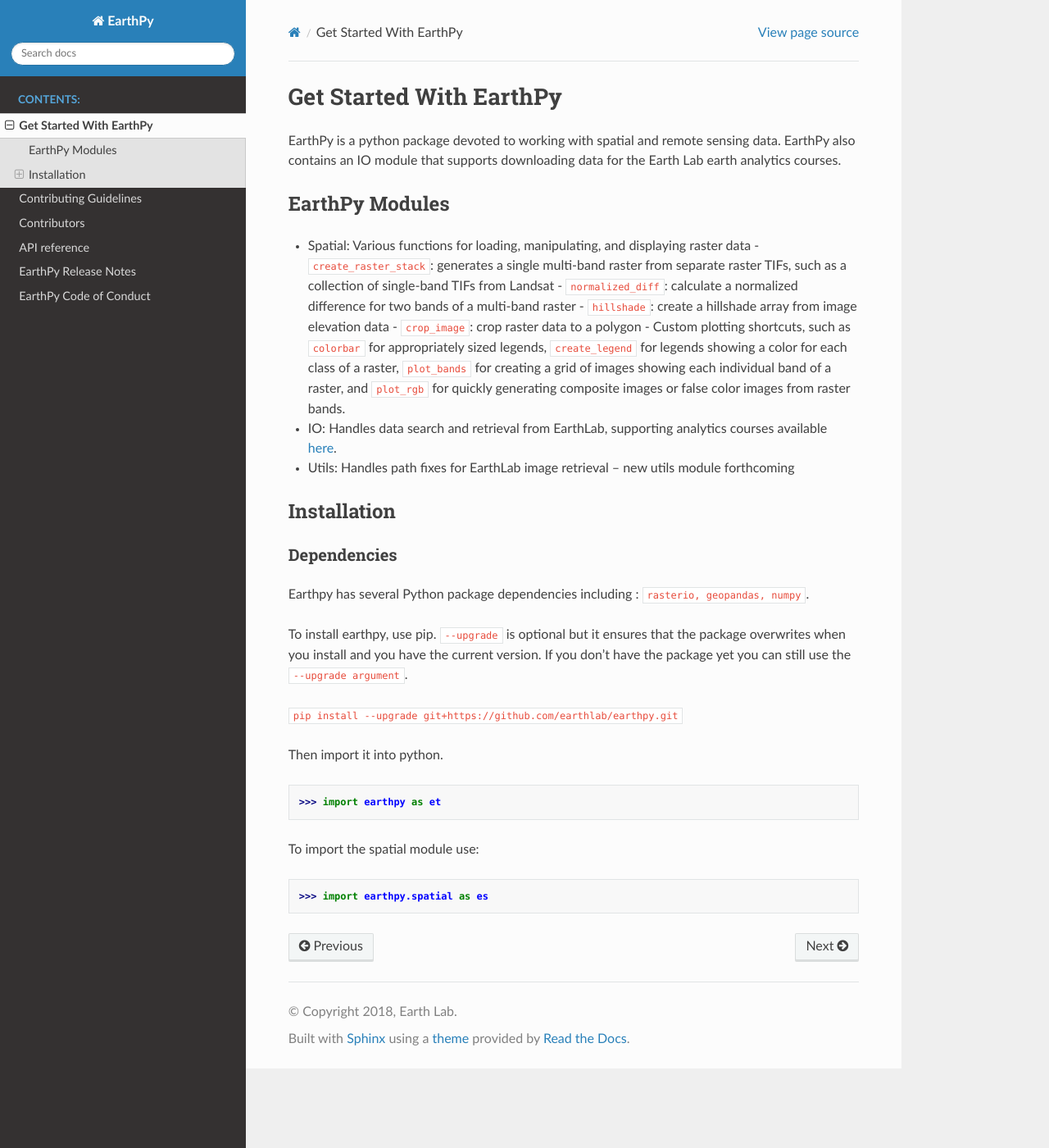
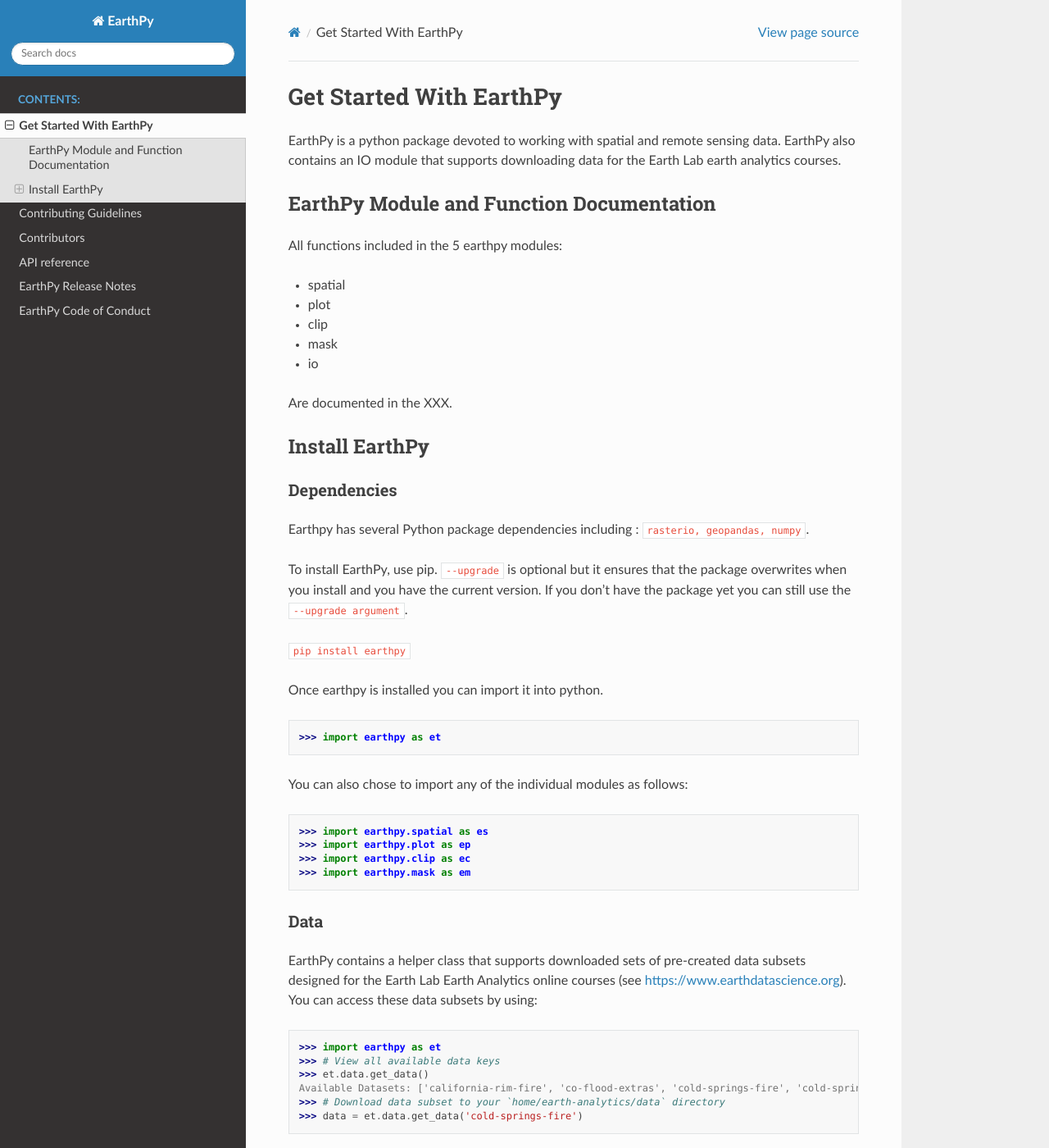
Before and after one commit to earthlab/earthpy, a Sphinx documentation site: the page built from docs/get-started.rst, in a window 1280 px wide and 1400 px high. Shown: the whole window at 82% size. Built offline with Sphinx 7.4.7 and the Read the Docs theme 2.0.0, drawn with Linux system fonts in a browser that asks for light colours.

Commit message:
start at updating the get started page

```diff
--- a/docs/get-started.rst
+++ b/docs/get-started.rst
@@ -5,43 +5,56 @@
 data. EarthPy also contains an IO module that supports downloading data for the
 Earth Lab earth analytics courses.
 
-EarthPy Modules
+EarthPy Module and Function Documentation
+-----------------------------------------
+
+All functions included in the 5 earthpy modules:
+
+- spatial
+- plot
+- clip
+- mask
+- io
+
+Are documented in the XXX.
+
+
+
+Install EarthPy
 ---------------
-
-- Spatial: Various functions for loading, manipulating, and displaying raster data
-  - ``create_raster_stack``: generates a single multi-band raster from separate raster TIFs,
-  such as a collection of single-band TIFs from Landsat
-  - ``normalized_diff``: calculate a normalized difference for two bands of a multi-band raster
-  - ``hillshade``: create a hillshade array from image elevation data
-  - ``crop_image``: crop raster data to a polygon
-  - Custom plotting shortcuts, such as ``colorbar`` for appropriately sized legends, ``create_legend`` for
-  legends showing a color for each class of a raster, ``plot_bands`` for creating a grid of images
-  showing each individual band of a raster, and ``plot_rgb`` for quickly generating
-  composite images or false color images from raster bands.
-
-- IO: Handles data search and retrieval from EarthLab, supporting analytics courses
-  available `here <https://www.earthdatascience.org/courses/>`_.
-
-- Utils: Handles path fixes for EarthLab image retrieval -- new utils module forthcoming
-
-Installation
-------------
 
 Dependencies
 ~~~~~~~~~~~~
 
 Earthpy has several Python package dependencies including : ``rasterio, geopandas, numpy``.
 
-To install earthpy, use pip. ``--upgrade`` is optional but it ensures that the package
+To install EarthPy, use pip. ``--upgrade`` is optional but it ensures that the package
 overwrites when you install and you have the current version. If you don't have
 the package yet you can still use the ``--upgrade argument``.
 
-``pip install --upgrade git+https://github.com/earthlab/earthpy.git``
+``pip install earthpy``
 
-Then import it into python.
+Once earthpy is installed you can import it into python.
 
     >>> import earthpy as et
 
-To import the spatial module use:
+You can also chose to import any of the individual modules as follows:
 
     >>> import earthpy.spatial as es
+    >>> import earthpy.plot as ep
+    >>> import earthpy.clip as ec
+    >>> import earthpy.mask as em
+
+Data
+~~~~
+
+EarthPy contains a helper class that supports downloaded sets of pre-created data subsets
+designed for the Earth Lab Earth Analytics online courses (see https://www.earthdatascience.org).
+You can access these data subsets by using:
+
+    >>> import earthpy as et
+    >>> # View all available data keys
+    >>> et.data.get_data()
+    Available Datasets: ['california-rim-fire', 'co-flood-extras', 'cold-springs-fire', 'cold-springs-modis-h5', 'colorado-flood', 'cs-test-landsat', 'cs-test-naip', 'ndvi-automation', 'spatial-vector-lidar']
+    >>> # Download data subset to your `home/earth-analytics/data` directory
+    >>> data = et.data.get_data('cold-springs-fire')
```
Also changed, not shown: docs/earthpy.rst (+0 -8 lines).
